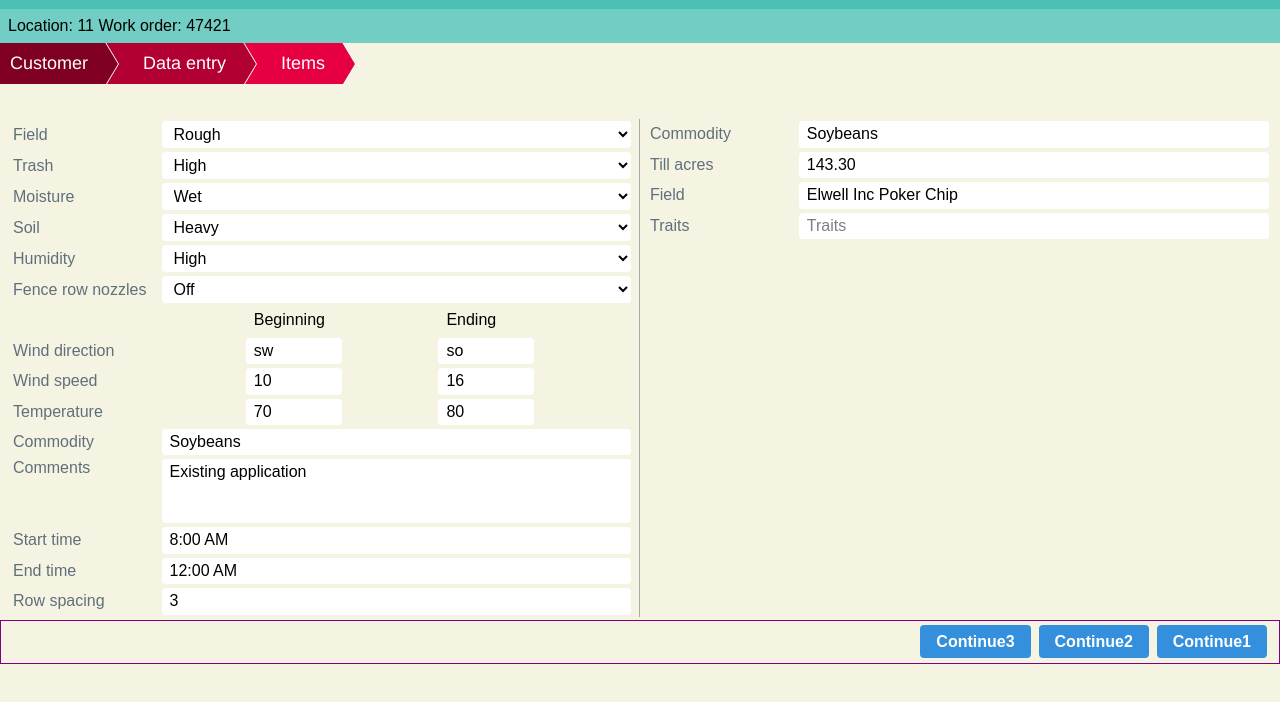
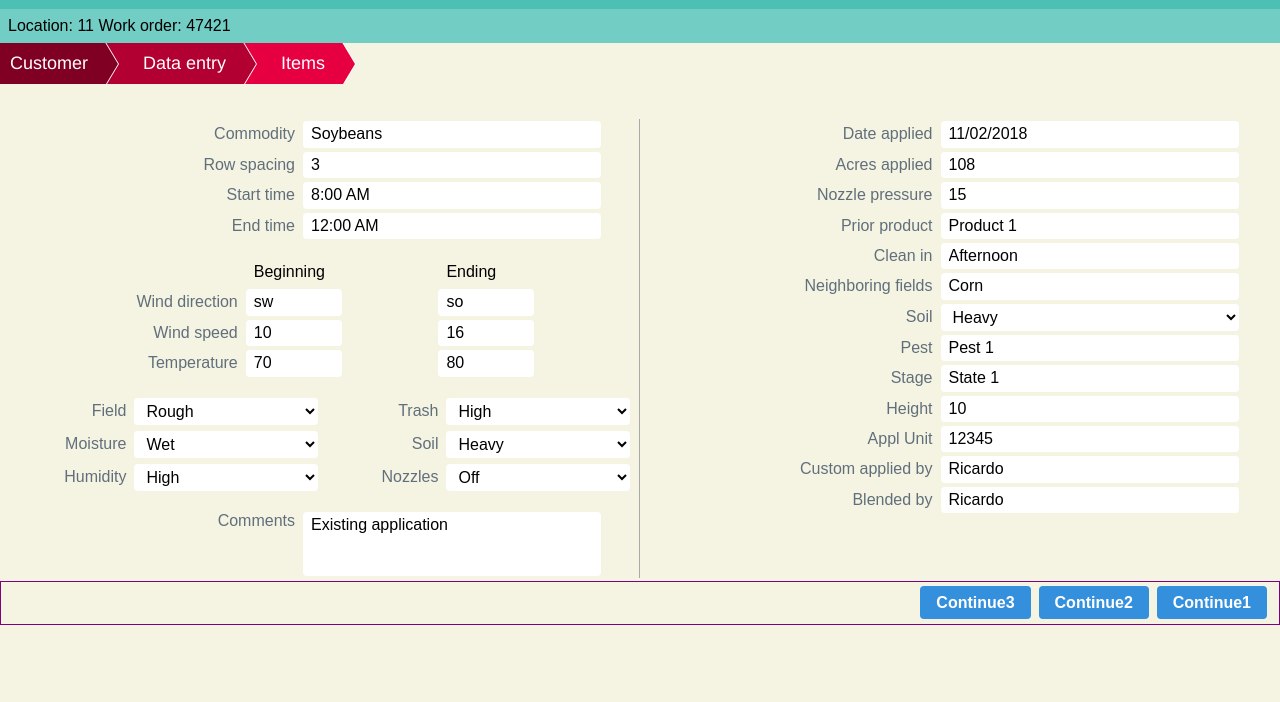
Before and after one commit to ASNA/tailwind-diddle, a plain HTML site: page details.html in a window 1280 px wide. Shown: the part 72-774 px from the top of the page. Drawn offline with Linux system fonts and the light colour scheme.

Commit message:
tweak columns

```diff
--- a/details.html
+++ b/details.html
@@ -65,45 +65,86 @@
 
    <div class="form-container">
 
+      <div class="data-entry-1">
 
-      <div class="data-entry-1">
-         <div class="data-entry">
-            <label class="text-grey-darker">Field</label>
+        <div class="data-entry">
+            <label class="text-grey-darker js-end">Commodity</label>
+            <input type="textbox" class="text-gray-darkest rounded py-1 px-2" placeholder="Commodity" value="Soybeans" />
+        </div>
+        <div class="data-entry">
+            <label class="text-grey-darker js-end">Row spacing</label>
+            <input type="textbox" class="text-gray-darkest rounded py-1 px-2" placeholder="Customer" value="3" />
+        </div>
+
+        <div class="data-entry">
+            <label class="text-grey-darker js-end">Start time</label>
+            <input type="textbox" class="text-gray-darkest rounded py-1 px-2" placeholder="Customer" value="8:00 AM" />
+        </div>
+        <div class="data-entry">
+            <label class="text-grey-darker js-end">End time</label>
+            <input type="textbox" class="text-gray-darkest rounded py-1 px-2" placeholder="Customer" value="12:00 AM" />
+        </div>
+
+
+
+
+
+        <div class="weather-container mt-4">
+           <label class="pl-2 text-grey-darker">&nbsp;</label>
+           <input readonly type="textbox" class="bg-hl-neutral w-24 pl-2 text-gray-darkest rounded py-1 px-2" placeholder="Commodity" value="Beginning" />
+           <input readonly type="textbox" class="bg-hl-neutral w-24 text-gray-darkest rounded py-1 px-2" placeholder="Commodity" value="Ending" />
+        </div>
+        <div class="weather-container">
+            <label class="pl-2 text-grey-darker js-end">Wind direction</label>
+            <input type="textbox" class="w-24 pl-2 text-gray-darkest rounded py-1 px-2" placeholder="Commodity" value="sw" />
+            <input type="textbox" class="w-24 text-gray-darkest rounded py-1 px-2" placeholder="Commodity" value="so" />
+        </div>
+        <div class="weather-container">
+            <label class="pl-2 text-grey-darker js-end">Wind speed</label>
+            <input type="textbox" class="w-24 pl-2 text-gray-darkest rounded py-1 px-2" placeholder="Commodity" value="10" />
+            <input type="textbox" class="w-24 text-gray-darkest rounded py-1 px-2" placeholder="Commodity" value="16" />
+        </div>
+        <div class="weather-container">
+            <label class="pl-2 text-grey-darker js-end">Temperature</label>
+            <input type="textbox" class="w-24 pl-2 text-gray-darkest rounded py-1 px-2" placeholder="Commodity" value="70" />
+            <input type="textbox" class="w-24 text-gray-darkest rounded py-1 px-2" placeholder="Commodity" value="80" />
+        </div>
+
+        <div class="four-column-container mt-4">
+            <label class="text-grey-darker js-end">Field</label>
             <select class="py-1 px-2 bg-white rounded">
-                <option class="appearance-none" value="IN">Rough</option>
-                <option class="appearance-none" value="IN">Smooth</option>
+                <option class="" value="IN">Rough</option>
+                <option class="" value="IN">Smooth</option>
             </select>
-        </div>
-         <div class="data-entry">
-            <label class="text-grey-darker">Trash</label>
+            <label class="text-grey-darker js-end">Trash</label>
             <select class="py-1 px-2 bg-white rounded">
                 <option value="IN">High</option>
                 <option value="IN">Low</option>
             </select>
         </div>
-        <div class="data-entry">
-            <label class="text-grey-darker">Moisture</label>
+
+        <div class="four-column-container">
+            <label class="text-grey-darker js-end">Moisture</label>
             <select class="py-1 px-2 bg-white rounded">
                 <option value="IN">Wet</option>
                 <option value="IN">Dry</option>
             </select>
-        </div>
-        <div class="data-entry">
-            <label class="text-grey-darker">Soil</label>
+
+            <label class="text-grey-darker js-end">Soil</label>
             <select class="py-1 px-2 bg-white rounded">
                 <option value="IN">Heavy</option>
                 <option value="IN">Light</option>
             </select>
         </div>
-        <div class="data-entry">
-            <label class="text-grey-darker">Humidity</label>
+
+        <div class="four-column-container">
+            <label class="text-grey-darker js-end">Humidity</label>
             <select class="py-1 px-2 bg-white rounded">
                 <option value="IN">High</option>
                 <option value="IN">Low</option>
             </select>
-        </div>
-        <div class="data-entry">
-            <label class="text-grey-darker">Fence row nozzles</label>
+
+            <label class="text-grey-darker js-end">Nozzles</label>
             <select class="py-1 px-2 bg-white rounded">
                 <option value="IN">Off</option>
                 <option value="IN">On</option>
@@ -111,71 +152,72 @@
         </div>
 
 
-        <div class="weather-container">
-           <!-- <label class="pl-2 text-grey-darker"></label>
-           <span class="pl-2 w-24">Start</span>
-           <span class="pl-2 w-24">End</span> -->
 
-           <label class="pl-2 text-grey-darker">&nbsp;</label>
-           <input readonly type="textbox" class="bg-hl-neutral w-24 pl-2 text-gray-darkest rounded py-1 px-2" placeholder="Commodity" value="Beginning" />
-           <input readonly type="textbox" class="bg-hl-neutral w-24 text-gray-darkest rounded py-1 px-2" placeholder="Commodity" value="Ending" />
-        </div>
-        <div class="weather-container">
-            <label class="pl-2 text-grey-darker">Wind direction</label>
-            <input type="textbox" class="w-24 pl-2 text-gray-darkest rounded py-1 px-2" placeholder="Commodity" value="sw" />
-            <input type="textbox" class="w-24 text-gray-darkest rounded py-1 px-2" placeholder="Commodity" value="so" />
-        </div>
-        <div class="weather-container">
-            <label class="pl-2 text-grey-darker">Wind speed</label>
-            <input type="textbox" class="w-24 pl-2 text-gray-darkest rounded py-1 px-2" placeholder="Commodity" value="10" />
-            <input type="textbox" class="w-24 text-gray-darkest rounded py-1 px-2" placeholder="Commodity" value="16" />
-        </div>
-        <div class="weather-container">
-            <label class="pl-2 text-grey-darker">Temperature</label>
-            <input type="textbox" class="w-24 pl-2 text-gray-darkest rounded py-1 px-2" placeholder="Commodity" value="70" />
-            <input type="textbox" class="w-24 text-gray-darkest rounded py-1 px-2" placeholder="Commodity" value="80" />
-        </div>
-        <div class="data-entry">
-            <label class="text-grey-darker">Commodity</label>
-            <input type="textbox" class="text-gray-darkest rounded py-1 px-2" placeholder="Commodity" value="Soybeans"/>
-         </div>
-         <div class="data-entry">
-            <label class="text-area-label text-grey-darker">Comments</label>
+        <div class="data-entry mt-4">
+            <label class="text-area-label text-grey-darker js-end">Comments</label>
             <textarea class="text-area text-gray-darkest rounded py-1 px-2"
                       placeholder="Address">Existing application</textarea>
-         </div>
-         <div class="data-entry">
-            <label class="text-grey-darker">Start time</label>
-            <input type="textbox" class="text-gray-darkest rounded py-1 px-2" placeholder="Customer" value="8:00 AM"/>
-         </div>
-         <div class="data-entry">
-            <label class="text-grey-darker">End time</label>
-            <input type="textbox" class="text-gray-darkest rounded py-1 px-2" placeholder="Customer" value="12:00 AM"/>
-         </div>
-         <div class="data-entry">
-            <label class="text-grey-darker">Row spacing</label>
-            <input type="textbox" class="text-gray-darkest rounded py-1 px-2" placeholder="Customer" value="3"/>
-         </div>
+        </div>
 
       </div>
 
       <div class="data-entry-2">
          <div class="data-entry">
-            <label class="text-grey-darker">Commodity</label>
-            <input type="textbox" class="text-gray-darkest rounded py-1 px-2" placeholder="Commodity" value="Soybeans"/>
+            <label class="text-grey-darker js-end">Date applied</label>
+            <input type="textbox" class="text-gray-darkest rounded py-1 px-2" placeholder="Commodity" value="11/02/2018"/>
          </div>
          <div class="data-entry">
-            <label class="text-grey-darker">Till acres</label>
-            <input type="textbox" class="text-gray-darkest rounded py-1 px-2" placeholder="Till acres" value="143.30"/>
+            <label class="text-grey-darker js-end">Acres applied</label>
+            <input type="textbox" class="text-gray-darkest rounded py-1 px-2" placeholder="Till acres" value="108"/>
          </div>
          <div class="data-entry">
-            <label class="text-grey-darker">Field</label>
-            <input type="textbox" class="text-gray-darkest rounded py-1 px-2" placeholder="Field" value="Elwell Inc Poker Chip"/>
+            <label class="text-grey-darker js-end">Nozzle pressure</label>
+            <input type="textbox" class="text-gray-darkest rounded py-1 px-2" placeholder="Field" value="15"/>
          </div>
          <div class="data-entry">
-            <label class="text-grey-darker">Traits</label>
-            <input type="textbox" class="text-gray-darkest rounded py-1 px-2" placeholder="Traits" value=""/>
+            <label class="text-grey-darker js-end">Prior product</label>
+            <input type="textbox" class="text-gray-darkest rounded py-1 px-2" placeholder="Traits" value="Product 1"/>
          </div>
+        <div class="data-entry">
+            <label class="text-grey-darker js-end">Clean in</label>
+            <input type="textbox" class="text-gray-darkest rounded py-1 px-2" placeholder="Field" value="Afternoon" />
+        </div>
+        <div class="data-entry">
+            <label class="text-grey-darker js-end">Neighboring fields</label>
+            <input type="textbox" class="text-gray-darkest rounded py-1 px-2" placeholder="Traits" value="Corn" />
+        </div>
+        <div class="data-entry">
+            <label class="text-grey-darker js-end">Soil</label>
+            <select class="py-1 px-2 bg-white rounded">
+                <option value="IN">Heavy</option>
+                <option value="IN">Light</option>
+            </select>
+        </div>
+        <div class="data-entry">
+            <label class="text-grey-darker js-end">Pest</label>
+            <input type="textbox" class="text-gray-darkest rounded py-1 px-2" placeholder="Traits" value="Pest 1" />
+        </div>
+        <div class="data-entry">
+            <label class="text-grey-darker js-end">Stage</label>
+            <input type="textbox" class="text-gray-darkest rounded py-1 px-2" placeholder="Traits" value="State 1" />
+        </div>
+        <div class="data-entry">
+            <label class="text-grey-darker js-end">Height</label>
+            <input type="textbox" class="text-gray-darkest rounded py-1 px-2" placeholder="Traits" value="10" />
+        </div>
+        <div class="data-entry">
+            <label class="text-grey-darker js-end">Appl Unit</label>
+            <input type="textbox" class="text-gray-darkest rounded py-1 px-2" placeholder="Traits" value="12345" />
+        </div>
+        <div class="data-entry">
+            <label class="text-grey-darker js-end">Custom applied by</label>
+            <input type="textbox" class="text-gray-darkest rounded py-1 px-2" placeholder="Traits" value="Ricardo" />
+        </div>
+        <div class="data-entry">
+            <label class="text-grey-darker js-end">Blended by</label>
+            <input type="textbox" class="text-gray-darkest rounded py-1 px-2" placeholder="Traits" value="Ricardo" />
+        </div>
+
       </div>
 
    </div>
--- a/two-column-input.css
+++ b/two-column-input.css
@@ -28,7 +28,13 @@ div.form-container {
     div.four-column-container {
         padding: 3px;
         display: grid;
-        grid-template-columns: 1fr 1fr 1fr 1fr;
+        grid-template-columns: .7fr 1fr .7fr 1fr;
+        align-items: center;
+    }
+
+    .js-end {
+        justify-self: end;
+        padding-right: .5rem;
     }
 
     div.form-container {
@@ -48,8 +54,9 @@ div.form-container {
 
     div.data-entry {
         padding: 2px;
+        padding-right: 2rem;
         display: grid;
-        grid-template-columns: 1fr 3fr;
+        grid-template-columns: 2fr 2fr;
         align-items: center;
     }
 
```
Also changed, not shown: customer.html (+12 -12 lines).
